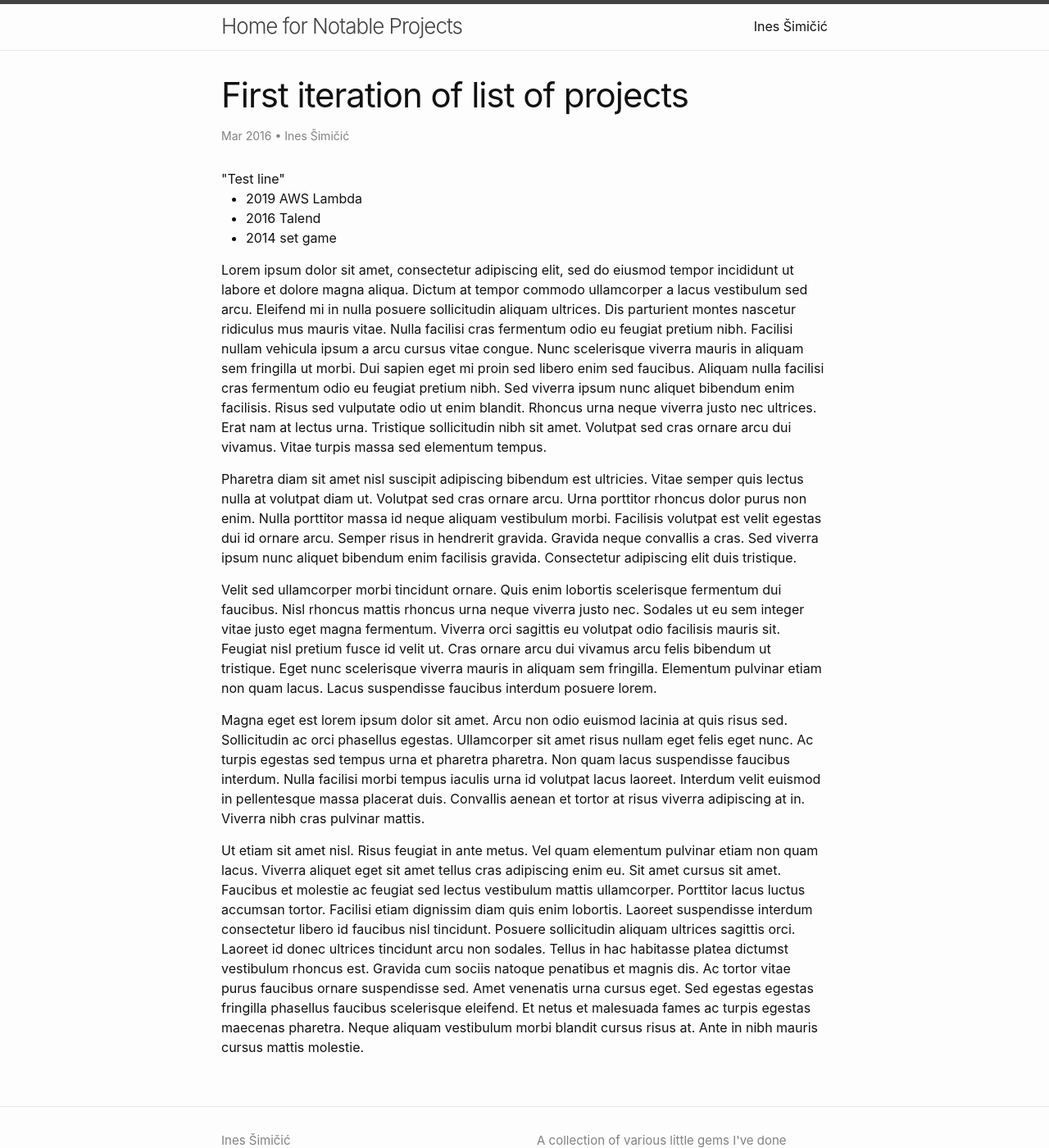
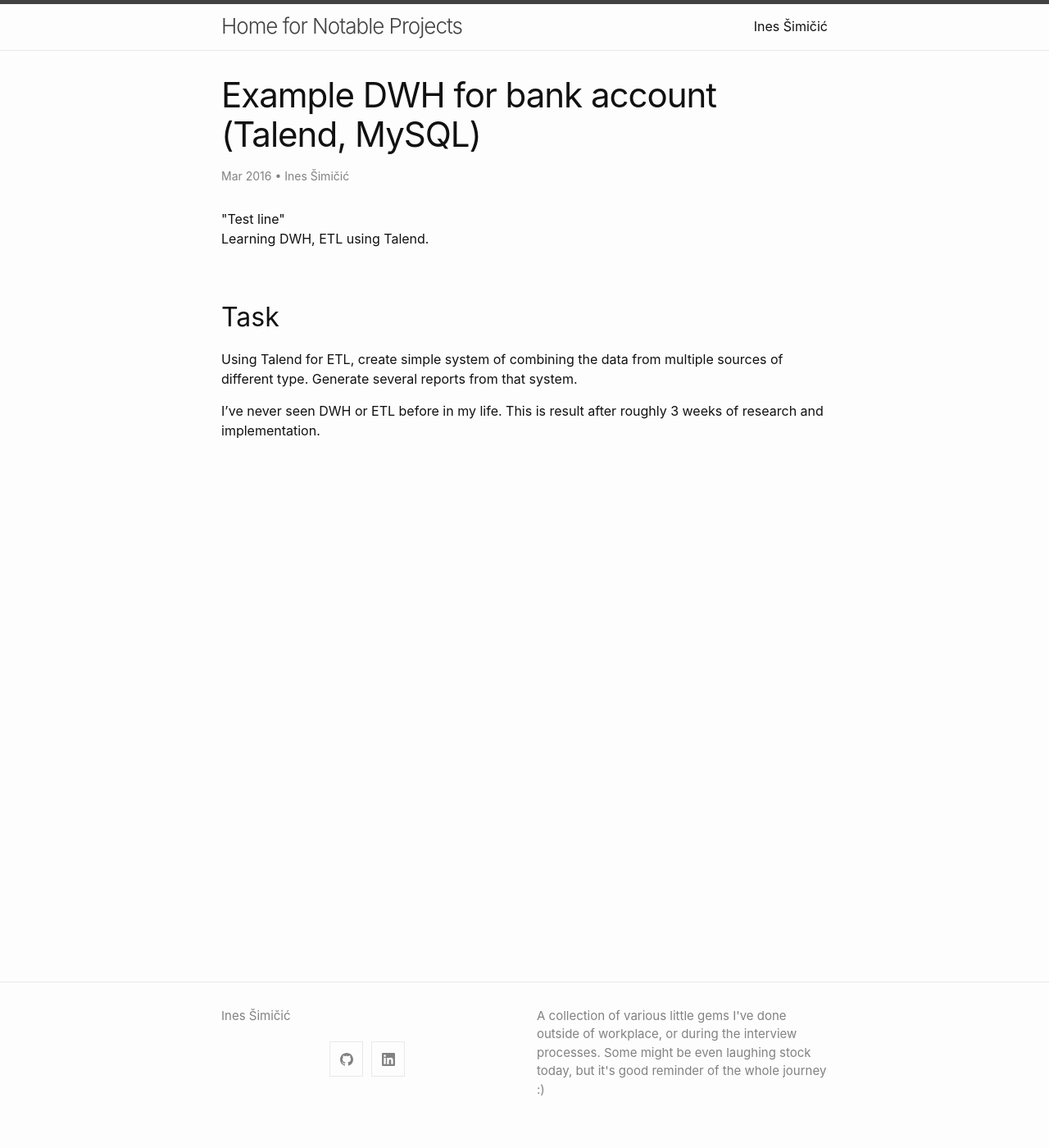
Before and after one commit to inesucrvenom/inesucrvenom.github.io, a Jekyll site: the page built from _posts/2016-03-01-talend-bank-example.md, in a window 1280 px wide and 1400 px high. Shown: the whole window at 82% size. Built offline with Jekyll 4.4.1, drawn with Linux system fonts in a browser that asks for light colours.

Commit message:
add 2016 talend post

```diff
--- a/_posts/2016-03-01-talend-bank-example.md
+++ b/_posts/2016-03-01-talend-bank-example.md
@@ -1,17 +1,11 @@
 ---
-title: "First iteration of list of projects"
+title: "Example DWH for bank account (Talend, MySQL)"
 ---
+Learning DWH, ETL using Talend.
 
-- 2019 AWS Lambda
-- 2016 Talend
-- 2014 set game
+## Task
+Using Talend for ETL, create simple system of combining the data from multiple sources of different type. Generate several reports from that system.
 
-Lorem ipsum dolor sit amet, consectetur adipiscing elit, sed do eiusmod tempor incididunt ut labore et dolore magna aliqua. Dictum at tempor commodo ullamcorper a lacus vestibulum sed arcu. Eleifend mi in nulla posuere sollicitudin aliquam ultrices. Dis parturient montes nascetur ridiculus mus mauris vitae. Nulla facilisi cras fermentum odio eu feugiat pretium nibh. Facilisi nullam vehicula ipsum a arcu cursus vitae congue. Nunc scelerisque viverra mauris in aliquam sem fringilla ut morbi. Dui sapien eget mi proin sed libero enim sed faucibus. Aliquam nulla facilisi cras fermentum odio eu feugiat pretium nibh. Sed viverra ipsum nunc aliquet bibendum enim facilisis. Risus sed vulputate odio ut enim blandit. Rhoncus urna neque viverra justo nec ultrices. Erat nam at lectus urna. Tristique sollicitudin nibh sit amet. Volutpat sed cras ornare arcu dui vivamus. Vitae turpis massa sed elementum tempus.
 
-Pharetra diam sit amet nisl suscipit adipiscing bibendum est ultricies. Vitae semper quis lectus nulla at volutpat diam ut. Volutpat sed cras ornare arcu. Urna porttitor rhoncus dolor purus non enim. Nulla porttitor massa id neque aliquam vestibulum morbi. Facilisis volutpat est velit egestas dui id ornare arcu. Semper risus in hendrerit gravida. Gravida neque convallis a cras. Sed viverra ipsum nunc aliquet bibendum enim facilisis gravida. Consectetur adipiscing elit duis tristique.
-
-Velit sed ullamcorper morbi tincidunt ornare. Quis enim lobortis scelerisque fermentum dui faucibus. Nisl rhoncus mattis rhoncus urna neque viverra justo nec. Sodales ut eu sem integer vitae justo eget magna fermentum. Viverra orci sagittis eu volutpat odio facilisis mauris sit. Feugiat nisl pretium fusce id velit ut. Cras ornare arcu dui vivamus arcu felis bibendum ut tristique. Eget nunc scelerisque viverra mauris in aliquam sem fringilla. Elementum pulvinar etiam non quam lacus. Lacus suspendisse faucibus interdum posuere lorem.
-
-Magna eget est lorem ipsum dolor sit amet. Arcu non odio euismod lacinia at quis risus sed. Sollicitudin ac orci phasellus egestas. Ullamcorper sit amet risus nullam eget felis eget nunc. Ac turpis egestas sed tempus urna et pharetra pharetra. Non quam lacus suspendisse faucibus interdum. Nulla facilisi morbi tempus iaculis urna id volutpat lacus laoreet. Interdum velit euismod in pellentesque massa placerat duis. Convallis aenean et tortor at risus viverra adipiscing at in. Viverra nibh cras pulvinar mattis.
-
-Ut etiam sit amet nisl. Risus feugiat in ante metus. Vel quam elementum pulvinar etiam non quam lacus. Viverra aliquet eget sit amet tellus cras adipiscing enim eu. Sit amet cursus sit amet. Faucibus et molestie ac feugiat sed lectus vestibulum mattis ullamcorper. Porttitor lacus luctus accumsan tortor. Facilisi etiam dignissim diam quis enim lobortis. Laoreet suspendisse interdum consectetur libero id faucibus nisl tincidunt. Posuere sollicitudin aliquam ultrices sagittis orci. Laoreet id donec ultrices tincidunt arcu non sodales. Tellus in hac habitasse platea dictumst vestibulum rhoncus est. Gravida cum sociis natoque penatibus et magnis dis. Ac tortor vitae purus faucibus ornare suspendisse sed. Amet venenatis urna cursus eget. Sed egestas egestas fringilla phasellus faucibus scelerisque eleifend. Et netus et malesuada fames ac turpis egestas maecenas pharetra. Neque aliquam vestibulum morbi blandit cursus risus at. Ante in nibh mauris cursus mattis molestie.
+I've never seen DWH or ETL before in my life.
+This is result after roughly 3 weeks of research and implementation.
```
